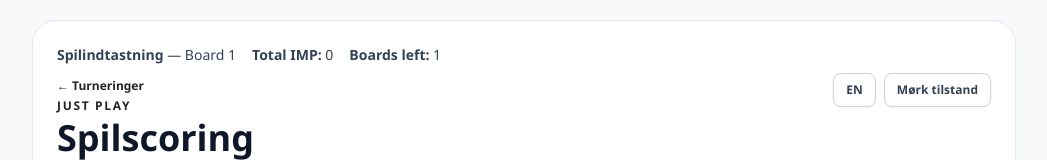
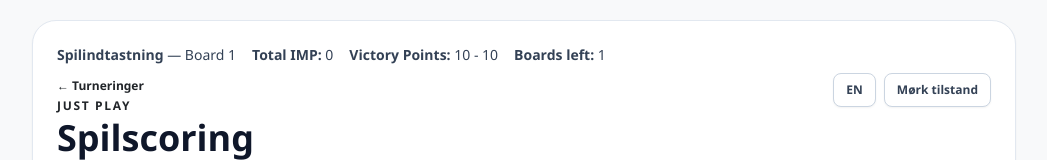
Before and after one commit to NuffZetPand0ra/polsk-rubber, a React (Vite) app: page / in a window 1280 px wide. Both pictures are taken after a click on the button "🎲 Just Play". Shown: the top 160 px of the page, without its empty margins (116-1163 px from the left). Built offline with nearby package versions, Linux system fonts and the light colour scheme.

Commit message:
Fix: Make goldenMeanVP test deterministic with defined board/margin pairs; BoardEntry suggests last played board if finished

```diff
--- a/src/components/BoardEntry/index.tsx
+++ b/src/components/BoardEntry/index.tsx
@@ -1,8 +1,40 @@
+// Golden mean VP calculation
+function goldenMeanVP(margin: number, boards: number): [number, number] {
+  const Tau = (Math.sqrt(5) - 1) / 2;
+  const B = 15 * Math.sqrt(boards);
+  // Compute VP for all integer margins up to B, rounded
+  const vpArr: number[] = [];
+  for (let m = 0; m <= Math.ceil(B); m++) {
+    let vp = 10 + 10 * ((1 - Math.pow(Tau, 3 * m / B)) / (1 - Math.pow(Tau, 3)));
+    if (vp > 20) vp = 20;
+    vpArr.push(Math.round(vp * 100) / 100);
+  }
+  // Apply monotonicity fix up to 4 times
+  for (let iter = 0; iter < 4; iter++) {
+    for (let i = 1; i < vpArr.length - 1; i++) {
+      const prev = vpArr[i - 1], curr = vpArr[i], next = vpArr[i + 1];
+      if ((next - curr) > (curr - prev)) {
+        vpArr[i] = Math.round((curr + 0.01) * 100) / 100;
+      }
+    }
+  }
+  // Use the fixed value for the requested margin (rounded to nearest int)
+  let idx = Math.round(margin);
+  if (idx < 0) idx = 0;
+  if (idx > Math.ceil(B)) idx = Math.ceil(B);
+  let vpWinner = vpArr[idx];
+  let vpLoser = Math.round((20 - vpWinner) * 100) / 100;
+  // If sum is 19.99, add 0.01 to winner
+  if (Math.abs(vpWinner + vpLoser - 19.99) < 0.0001) {
+    vpWinner = Math.round((vpWinner + 0.01) * 100) / 100;
+    vpLoser = Math.round((20 - vpWinner) * 100) / 100;
+  }
+  return [vpWinner, vpLoser];
+}
 
 
 
 import { useEffect, useMemo, useState } from 'react'
-import { useState as useModalState } from 'react'
 import ScoreCard from '../ScoreCard'
 import { useScoring } from '../../hooks/useScoring'
 import { useTheme } from '../../hooks/useTheme'
@@ -34,8 +66,10 @@ const doubledOptions: Array<{ labelKey: 'doubled.undoubled'; value: Doubled }> =
 // Add state for board number and match tally
 
 export default function BoardEntry({ tournament, onBack }: Props) {
-      // Modal state for end-of-tournament popup
-      const [showEndPopup, setShowEndPopup] = useState(false);
+  // Modal state for end-of-tournament popup
+  const [showEndPopup, setShowEndPopup] = useState(false);
+  // Local state for boardsPerMatch to allow extension without mutating props
+  const [boardsPerMatch, setBoardsPerMatch] = useState(tournament.boardsPerMatch);
     // Helper: get board entry by number
     const getBoardEntry = (n: number) => {
       return boardResults.find((r: any) => r.board === n) || null;
@@ -61,11 +95,16 @@ export default function BoardEntry({ tournament, onBack }: Props) {
         const results = parsed[sectionId] || []
         if (results.length > 0) {
           const lastBoard = Math.max(...results.map((r: any) => r.board))
-          return lastBoard + 1
+          // If all boards are played, suggest last played board (n), else n+1
+          if (results.length >= tournament.boardsPerMatch) {
+            return lastBoard;
+          } else {
+            return lastBoard + 1;
+          }
         }
       } catch {}
     }
-    return 1
+    return 1;
   })
   const datumSchema = tournament.datumSchema
   const { isDark, toggleTheme } = useTheme()
@@ -135,11 +174,16 @@ export default function BoardEntry({ tournament, onBack }: Props) {
         setBoardResults(results)
         if (results.length > 0) {
           const lastBoard = Math.max(...results.map((r: any) => r.board))
-          setBoardNumber(lastBoard + 1)
+          // If all boards are played, suggest last played board (n), else n+1
+          if (results.length >= tournament.boardsPerMatch) {
+            setBoardNumber(lastBoard);
+          } else {
+            setBoardNumber(lastBoard + 1);
+          }
         }
       } catch {}
     }
-  }, [tournament.id, sectionId])
+  }, [tournament.id, sectionId, tournament.boardsPerMatch])
 
   // Save boardResults to localStorage whenever it changes
   useEffect(() => {
@@ -196,7 +240,7 @@ export default function BoardEntry({ tournament, onBack }: Props) {
     if (data) {
       setBoardResults((prev) => {
         // Remove any existing entry for this board number
-        const filtered = prev.filter(r => r.board !== boardNumber)
+        const filtered = prev.filter((r: any) => r.board !== boardNumber)
         const updated = [
           ...filtered,
           {
@@ -214,19 +258,29 @@ export default function BoardEntry({ tournament, onBack }: Props) {
         // Sort by board number ascending
         updated.sort((a, b) => a.board - b.board)
         // If all boards are played after this entry, show popup
-        if (updated.length === tournament.boardsPerMatch) {
+        if (updated.length === boardsPerMatch) {
           setShowEndPopup(true);
         }
         return updated
       })
 
-      // Find the lowest unplayed board number
-      const playedBoards = boardResults.map(r => r.board);
+      // Find the next unplayed board number (prefer next higher, else lowest)
+      const playedBoards = boardResults.map((r: any) => r.board);
       let nextBoard = null;
-      for (let i = 1; i <= tournament.boardsPerMatch; i++) {
-        if (!playedBoards.includes(i) && i !== boardNumber) {
+      // Try to find the next higher unplayed board
+      for (let i = boardNumber + 1; i <= boardsPerMatch; i++) {
+        if (!playedBoards.includes(i)) {
           nextBoard = i;
           break;
+        }
+      }
+      // If none higher, find the lowest unplayed board
+      if (nextBoard === null) {
+        for (let i = 1; i < boardNumber; i++) {
+          if (!playedBoards.includes(i)) {
+            nextBoard = i;
+            break;
+          }
         }
       }
       // If all boards are played, stay on current board
@@ -241,18 +295,17 @@ export default function BoardEntry({ tournament, onBack }: Props) {
         setDeclarer('N')
         setResult(0)
         setDoubled(null)
-        setManualHcp(20)
+        setManualHcp(20);
       }
     }
   }
   // Handler for extending tournament
   const handleExtendTournament = () => {
-    // Set boardsPerMatch to a very high number (simulate unlimited)
-    tournament.boardsPerMatch = 9999;
+    setBoardsPerMatch(9999);
     setShowEndPopup(false);
     // Find next unplayed board
     let next = 1;
-    while (boardResults.some(r => r.board === next)) next++;
+    while (boardResults.some((r: any) => r.board === next)) next++;
     setBoardNumber(next);
     setVulnerability(getBoardVulnerability(next));
     setContractLevel(1);
@@ -273,13 +326,11 @@ export default function BoardEntry({ tournament, onBack }: Props) {
     setShowEndPopup(false);
     onBack();
   };
-  // Calculate VP if defined
-  let vp = null;
-  if (tournament.vpTable && typeof tournament.vpTable === 'function') {
-    vp = tournament.vpTable(impTally, tournament.boardsPerMatch);
-  }
+  // Calculate VP using golden mean formula
+  const [vpNS, vpEW] = goldenMeanVP(Math.abs(impTally), boardsPerMatch);
+  const vpLabel = impTally >= 0 ? `${vpNS} - ${vpEW}` : `${vpEW} - ${vpNS}`;
 
-  const boardsLeft = tournament.boardsPerMatch - boardsPlayed
+  const boardsLeft = boardsPerMatch - boardsPlayed
 
   return (
     <div className="mx-auto w-full max-w-5xl p-3 pb-8 md:p-5">
@@ -289,9 +340,7 @@ export default function BoardEntry({ tournament, onBack }: Props) {
           <div className="bg-white dark:bg-slate-900 rounded-xl shadow-lg p-6 max-w-lg w-full">
             <h2 className="text-2xl font-bold mb-2">Tournament Complete</h2>
             <div className="mb-2">Total IMPs: <strong>{impTally}</strong></div>
-            {vp !== null && (
-              <div className="mb-2">Victory Points: <strong>{vp}</strong></div>
-            )}
+            <div className="mb-2">Victory Points: <strong>{vpLabel}</strong></div>
             <div className="mb-4">
               <h3 className="font-semibold mb-1">Results Table</h3>
               <table className="min-w-full border text-sm">
@@ -346,6 +395,9 @@ export default function BoardEntry({ tournament, onBack }: Props) {
             <strong>Total IMP:</strong> {impTally}
           </div>
           <div className="text-sm text-slate-700 dark:text-slate-200">
+            <strong>Victory Points:</strong> {vpLabel}
+          </div>
+          <div className="text-sm text-slate-700 dark:text-slate-200">
             <strong>Boards left:</strong> {boardsLeft}
           </div>
         </div>
@@ -397,7 +449,7 @@ export default function BoardEntry({ tournament, onBack }: Props) {
               <input
                 type="number"
                 min={1}
-                max={tournament.boardsPerMatch}
+                max={boardsPerMatch === 9999 ? undefined : boardsPerMatch}
                 className="ml-1 w-16 rounded border border-slate-300 p-1 text-slate-900 dark:border-slate-600 dark:bg-slate-800 dark:text-slate-100"
                 value={boardNumber === null ? '' : boardNumber}
                 onChange={e => {
@@ -405,7 +457,12 @@ export default function BoardEntry({ tournament, onBack }: Props) {
                   if (val === '') {
                     setBoardNumber(null as any); // allow empty
                   } else {
-                    const n = Math.max(1, Math.min(Number(val), tournament.boardsPerMatch));
+                    let n = Number(val);
+                    if (boardsPerMatch === 9999) {
+                      n = Math.max(1, n);
+                    } else {
+                      n = Math.max(1, Math.min(n, boardsPerMatch));
+                    }
                     setBoardNumber(n);
                   }
                 }}
```
Also changed, not shown: 1 other file (tests, documents, lock files or other folders).
